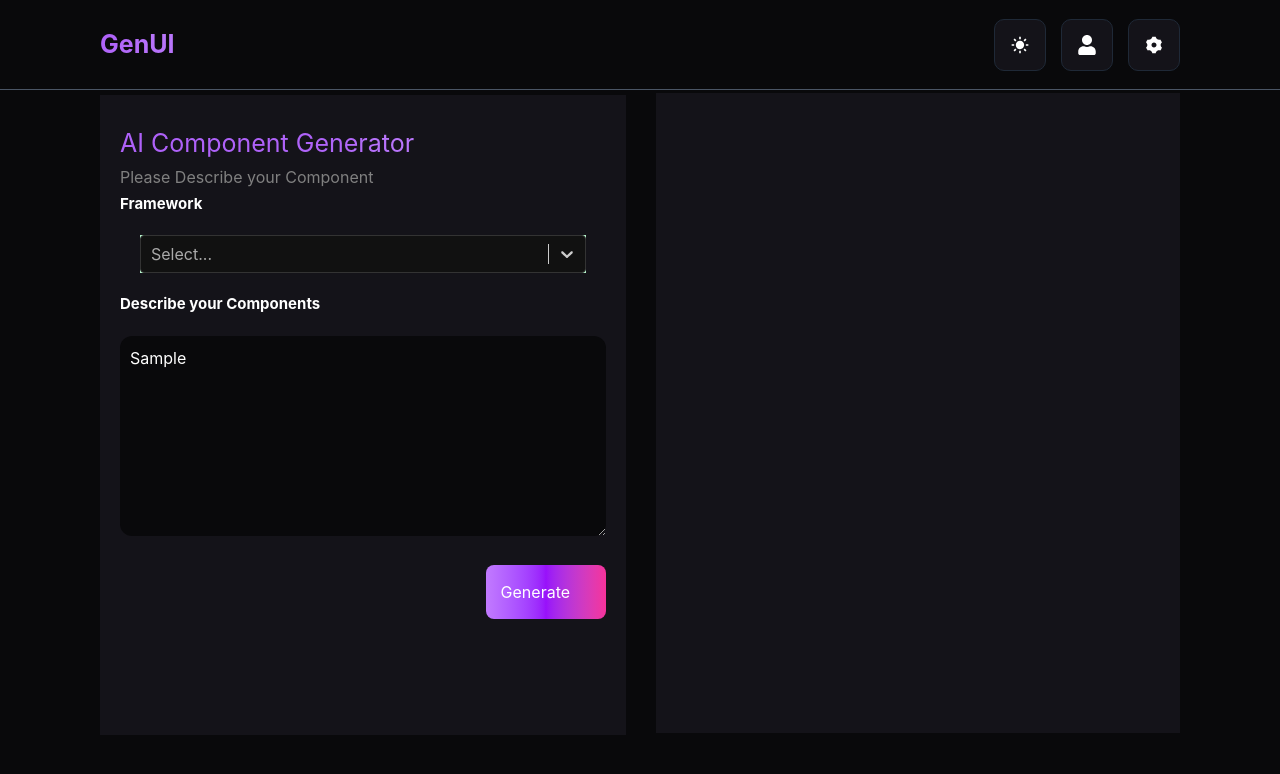
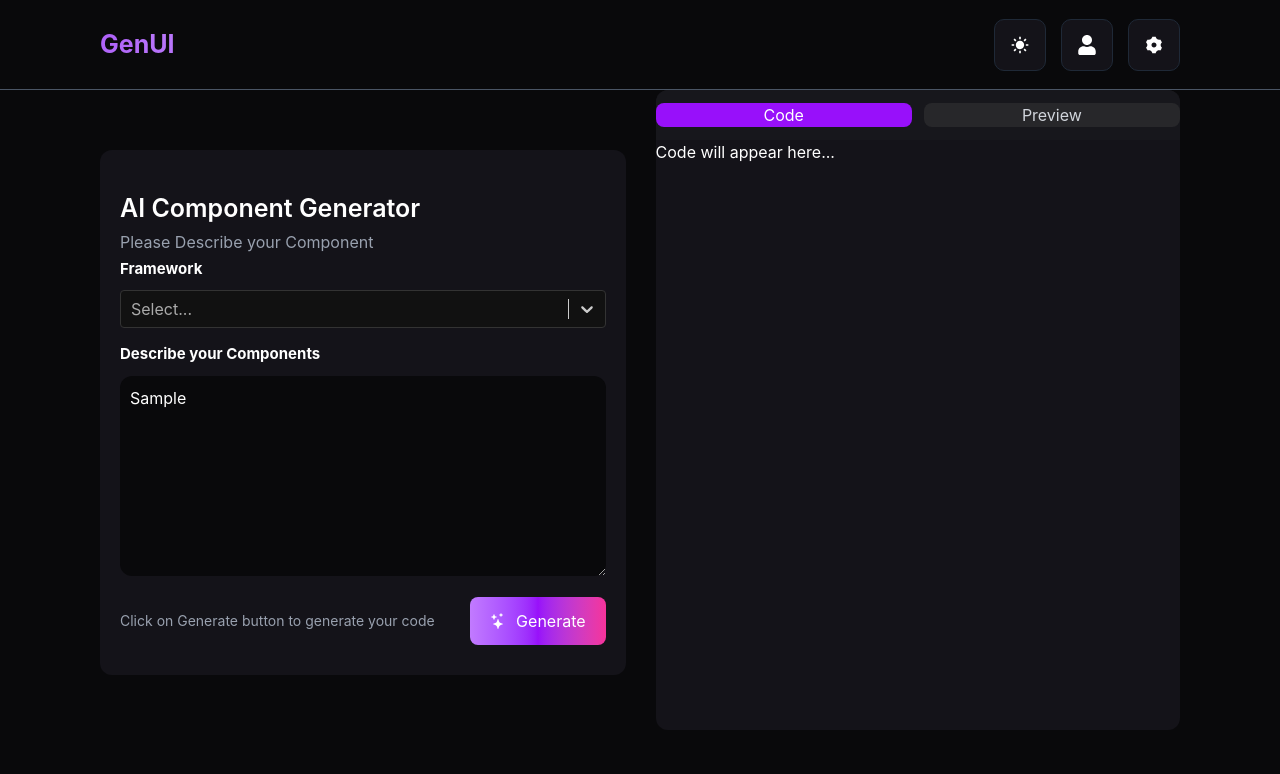
Before and after one commit to Ankit-tiwarii01/Prompt2UI, a React (Vite) app in the folder Prompt2UI/: page / in a window 1280 px wide. Both pictures are taken after typing "Sample", "Sample" into the empty fields and a click on the button "Generate". Shown: the top 774 px of the page. Built offline with nearby package versions, Linux system fonts and the light colour scheme.

Commit message:
Main UI design Completed

```diff
--- a/Prompt2UI/src/pages/home.jsx
+++ b/Prompt2UI/src/pages/home.jsx
@@ -1,30 +1,43 @@
-import React from 'react'
-import Navbar from '../components/Navbar'
-import Select from 'react-select';
+import React, { useState } from "react";
+import Navbar from "../components/Navbar";
+import Select from "react-select";
+import { BsStars } from "react-icons/bs";
+import { HiOutlineCode } from "react-icons/hi";
 
 const Home = () => {
+  const [outputScreen, setOutputScreen] = useState(false);
+  const [tab, setTab] = useState(1);
 
   const options = [
-  { value: 'html-css', label: 'HTML+CSS' },
-  { value: 'html-tailwind', label: 'HTML+Tailwind CSS' },
-  { value: 'html-bootstarp', label: 'HTML+Bootstarp' },
-  { value: 'html-css-js', label: 'HTML+CSS+js' },
-  { value: 'html-tailwind-bootstarp', label: 'HTML+Tailwind+BOOTstarp' },
-];
+    { value: "html-css", label: "HTML+CSS" },
+    { value: "html-tailwind", label: "HTML+Tailwind CSS" },
+    { value: "html-bootstarp", label: "HTML+Bootstarp" },
+    { value: "html-css-js", label: "HTML+CSS+js" },
+    { value: "html-tailwind-bootstarp", label: "HTML+Tailwind+BooTstarp" },
+  ];
+
   return (
     <>
       <Navbar />
 
       <div className="flex items-center justify-between px-[100px] gap-[30px]">
 
-        <div className="w-[50%] h-[80vh] bg-[#141319] mt-[5px] p-[20px]">
-          <h3 className="text-[25px] Font-semibold sp-text mt-[10px]">
+        {/* LEFT */}
+        <div className="w-[50%] py-[30px] rounded-xl bg-[#141319] mt-[5px] p-[20px]">
+          <h3 className="text-[25px] font-semibold text-white mt-[10px]">
             AI Component Generator
           </h3>
-          <p className="text-[gray] mt-[2px] text-[16px]">Please Describe your Component  </p>
-          <p className='text-[15px] font-[700] mt-[4px]'>Framework</p>
+
+          <p className="text-gray-400 mt-[2px] text-[16px]">
+            Please Describe your Component
+          </p>
+
+          <p className="text-[15px] font-[700] mt-[4px] text-white">
+            Framework
+          </p>
+
           <Select
-            className='m-[20px] bg-green-200'
+            className="mt-[10px]"
             options={options}
             styles={{
               control: (base) => ({
@@ -33,39 +46,101 @@ const Home = () => {
                 borderColor: "#333",
                 color: "#fff",
                 boxShadow: "none",
-                "&:hover": { borderColor: "#555" }
               }),
               menu: (base) => ({
                 ...base,
                 backgroundColor: "#111",
-                color: "#fff"
               }),
               option: (base, state) => ({
                 ...base,
                 backgroundColor: state.isSelected
                   ? "#333"
                   : state.isFocused
-                    ? "#222"
-                    : "#111",
+                  ? "#222"
+                  : "#111",
                 color: "#fff",
-                "&:active": { backgroundColor: "#444" }
               }),
               singleValue: (base) => ({ ...base, color: "#fff" }),
               placeholder: (base) => ({ ...base, color: "#aaa" }),
-              input: (base) => ({ ...base, color: "#fff" })
+              input: (base) => ({ ...base, color: "#fff" }),
             }}
+          />
 
-          />
-          <p className='text-[15px] font-[700] mt-[5px]'>Describe your Components</p>
-          <textarea className='w-full min-h-[200px] rounded-xl bg-[#09090B] mt-[20px] p-[10px]' placeholder='Describe your component in Detail...'></textarea>
-          <button className='generate flex items-center p-[15px] rounded-lg border-0 bg-gradient-to-r from-purple-400 via-purple-600 to-pink-500 mt-[23px] ml-auto min-w-[120px]'>Generate</button>
+          <p className="text-[15px] font-[700] mt-[15px] text-white">
+            Describe your Components
+          </p>
+
+          <textarea
+            className="w-full min-h-[200px] rounded-xl bg-[#09090B] mt-[10px] p-[10px] text-white"
+            placeholder="Describe your component in Detail..."
+          ></textarea>
+
+          <div className="flex items-center justify-between mt-[15px]">
+            <p className="text-gray-400 text-[14px]">
+              Click on Generate button to generate your code
+            </p>
+
+            <button
+              onClick={() => setOutputScreen(true)}
+              className="flex items-center p-[12px] rounded-lg bg-gradient-to-r from-purple-400 via-purple-600 to-pink-500 px-[20px] gap-[10px] hover:opacity-[0.8] transition"
+            >
+              <BsStars />
+              Generate
+            </button>
+          </div>
         </div>
 
-        <div className="w-[50%] h-[80vh] bg-[#141319]"></div>
+        {/* RIGHT */}
+        <div className="w-[50%] h-[80vh] bg-[#141319] rounded-xl overflow-hidden">
 
+          {!outputScreen ? (
+            <div className="w-full h-full flex items-center justify-center flex-col">
+              <div className="w-[70px] h-[70px] flex items-center justify-center text-[30px] rounded-full bg-gradient-to-r from-purple-400 to-purple-600">
+                <HiOutlineCode className="text-white" />
+              </div>
+
+              <p className="text-[16px] text-gray-400 mt-3">
+                Your component & code will appear here.
+              </p>
+            </div>
+          ) : (
+            <>
+              {/* Tabs */}
+              <div className="bg-[#17171C] w-full h-[50px] flex items-center gap-3 px-3">
+                <button
+                  onClick={() => setTab(1)}
+                  className={`w-1/2 py-2 rounded-lg ${
+                    tab === 1
+                      ? "bg-purple-600 text-white"
+                      : "bg-zinc-800 text-gray-300"
+                  }`}
+                >
+                  Code
+                </button>
+
+                <button
+                  onClick={() => setTab(2)}
+                  className={`w-1/2 py-2 rounded-lg ${
+                    tab === 2
+                      ? "bg-purple-600 text-white"
+                      : "bg-zinc-800 text-gray-300"
+                  }`}
+                >
+                  Preview
+                </button>
+              </div>
+
+              {/* Content */}
+              <div className="p-5 text-white">
+                {tab === 1 ? <p>Code will appear here...</p> : <p>Preview here...</p>}
+              </div>
+            </>
+          )}
+
+        </div>
       </div>
     </>
-  )
-}
+  );
+};
 
-export default Home
+export default Home;
```
